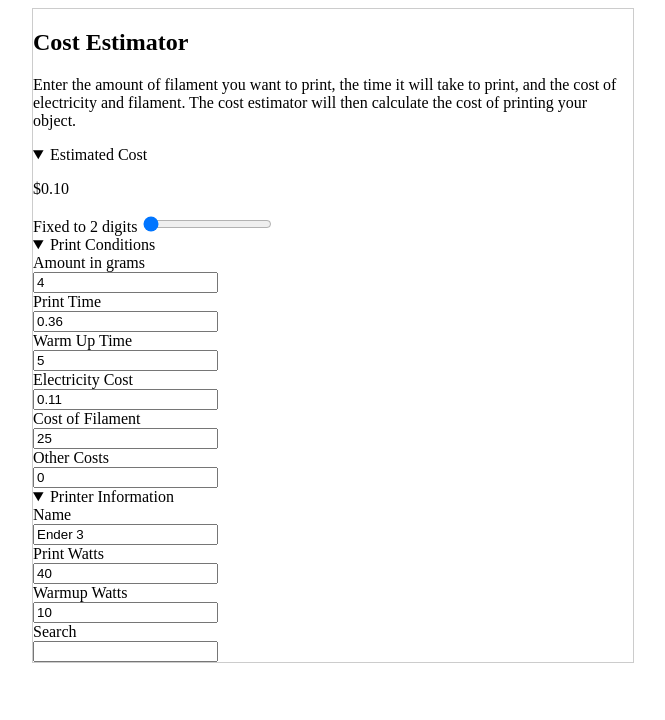
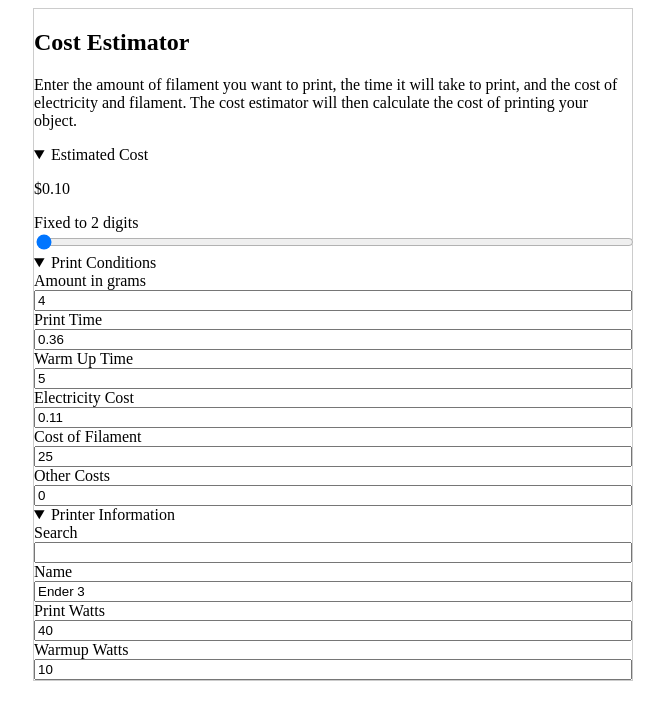
Before and after one commit to willuhmjs/printstimate, a SvelteKit app: page / in a window 1280 px wide. Shown: the top 720 px of the page, without its empty margins (307-972 px from the left). Built offline with nearby package versions, Linux system fonts and the light colour scheme.

Commit message:
feat: amazing styling

```diff
--- a/src/routes/+page.svelte
+++ b/src/routes/+page.svelte
@@ -82,6 +82,11 @@
 	<details open>
 		<summary>Printer Information</summary>
 		<div>
+			<label for="search">Search</label>
+			<br />
+			<input id="search" type="text" />
+		</div>
+		<div>
 			<div>
 				<label for="name">Name</label>
 				<br />
@@ -98,11 +103,7 @@
 				<br />
 				<input id="warmup-watts" type="number" bind:value={printer.warmupWatts} />
 			</div>
-			<div>
-				<label for="search">Search</label>
-				<br />
-				<input id="search" type="text" />
-			</div>
+
 		</div>
 	</details>
 </main>
@@ -113,4 +114,12 @@
 		max-width: 600px;
 		border: 1px solid #ccc;
 	}
+
+	input {
+		width: 100%;
+	}
+
+	* {
+		box-sizing: border-box
+	}
 </style>
```
